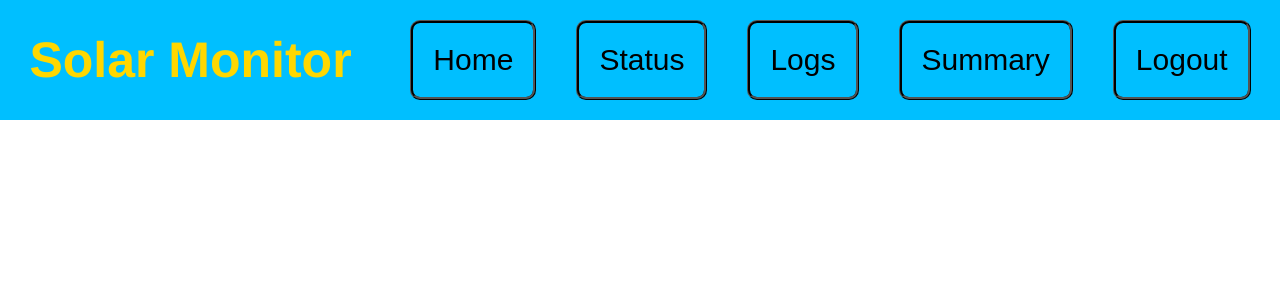
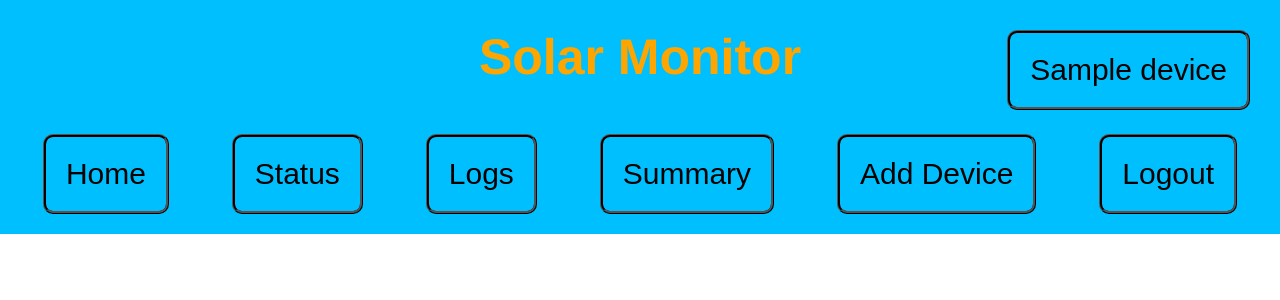
Before and after one commit to majd-kontar/solar-monitor-flask, a Flask app: template templates/navbar.html in a window 1280 px wide. Shown: the top 300 px of the page. Run offline with Flask 2, Linux system fonts and the light colour scheme; the template is opened without the code that fills it: most values are stand-ins (such as "Sample title", 1, 10 or a date in 2020).

Commit message:
ADD: Add device ADD: Switch devices

```diff
--- a/app.py
+++ b/app.py
@@ -34,11 +34,14 @@
         # print(session)
         user = session[id]
         data = shine_monitor.get_energy_now(user)
+        devices = user['device_names']
+        device = user['device']
+        print(device)
         # summary = shine_monitor.get_energy_summary(user)
         # source_time = shine_monitor.get_source_summary(user)
         status = shine_monitor.get_status(data)
         # print(data)
-        return render_template('home_page.html', data=data, status=status)
+        return render_template('home_page.html', data=data, status=status, device=device, devices=devices)
     else:
         response = make_response(redirect(url_for('login')))
         response.set_cookie('session_id', '', expires=0)
@@ -63,7 +66,9 @@
         # print(session)
         user = session[id]
         data = shine_monitor.get_data(user, day.strftime('%Y-%m-%d'))
-        return render_template('logs_page.html', data=data, today=today, prev=prev, next=next)
+        devices = user['device_names']
+        device = user['device']
+        return render_template('logs_page.html', data=data, today=today, prev=prev, next=next, device=device, devices=devices)
     else:
         return redirect(url_for('login'))
 
@@ -87,7 +92,10 @@
         user = session[id]
         summary = shine_monitor.get_energy_summary(user)
         source_time = shine_monitor.get_source_summary(user, day.strftime('%Y-%m-%d'))
-        return render_template('summary_page.html', summary=summary, source_time=source_time, today=today, next=next, prev=prev)
+        device = user['device']
+        devices = user['device_names']
+        return render_template('summary_page.html', summary=summary, source_time=source_time, today=today, next=next, prev=prev, device=device,
+                               devices=devices)
     else:
         return redirect(url_for('login'))
 
@@ -100,8 +108,10 @@
         user = session[id]
         data = shine_monitor.get_energy_now(user)
         status = shine_monitor.get_status(data)
+        device = user['device']
+        devices = user['device_names']
         # print(data)
-        return render_template('status_page.html', status=status)
+        return render_template('status_page.html', status=status, device=device, devices=devices)
     else:
         return redirect(url_for('login'))
 
@@ -115,7 +125,8 @@
         pwd = request.form['password'].strip()
         pwd = str(hashlib.sha1(pwd.encode('utf-8')).hexdigest())
         user_db = database.get_user(usr)
-        if user_db and pwd == user_db[1]:
+        if user_db and pwd == user_db['password']:
+            user_db['device'] = user_db['device_names'][0]
             key = get_random_string(20)
             session[key] = user_db
             response = make_response(redirect('/home-' + key))
@@ -164,6 +175,43 @@
     return render_template('register.html', error=err)
 
 
+@app.route('/add_device', methods=['GET', 'POST'])
+def add_device():
+    err = None
+    id = request.cookies.get('session_id')
+    if id in session:
+        if request.method == 'POST':
+            try:
+                user = session[id]
+                if database.get_device(user, request.form['devicename'].strip()):
+                    err = 'Device already exists!'
+                elif shine_monitor.invalid_device(user, request.form):
+                    err = 'Check device parameters!'
+                else:
+                    database.add_device(user, request.form)
+                    user_db = database.get_user(user['username'])
+                    user_db['device'] = user_db['device_names'][0]
+                    session[id] = user_db
+                    return redirect('/home')
+            except:
+                err = 'Failed to add device. Please try again.'
+        return render_template('add_device.html', error=err)
+    else:
+        return redirect(url_for('login'))
+
+
+@app.route('/change_device/<device>')
+def set_device(device):
+    id = request.cookies.get('session_id')
+    if id in session:
+        user = session[id]
+        user['device'] = device
+        session[id] = user
+        return redirect(request.referrer)
+    else:
+        return redirect(url_for('login'))
+
+
 @app.route('/', defaults={'path': ''})
 @app.route('/<path:path>')
 def catch_all(path):
--- a/static/index.css
+++ b/static/index.css
@@ -21,7 +21,7 @@
 }
 
 nav {
-    display: flex;
+    display: block;
     align-items: center;
     justify-content: space-evenly;
     background-color: deepskyblue;
@@ -179,6 +179,24 @@
     margin: 50px 20px 20px 20px;
 }
 
+.devices {
+    position: absolute;
+    top: 10px;
+    right: 10px;
+
+}
+
+.devices div {
+    background-color: darkseagreen;
+    width: fit-content;
+    border-radius: 20px;
+    border-style: groove;
+}
+
+.devices div {
+    display: none;
+}
+
 @media only screen and (max-width: 1500px) {
     input {
         display: block;
@@ -206,10 +224,6 @@
     a h1 {
         font-size: 40px;
         white-space: break-spaces;
-    }
-
-    nav {
-        display: block;
     }
 
     nav button {
@@ -269,7 +283,6 @@
     }
 
     nav {
-        display: block;
         padding-bottom: 5px;
     }
 
--- a/static/index.js
+++ b/static/index.js
@@ -14,3 +14,12 @@
         buttons.style.setProperty('display', 'flex')
     }
 }
+
+const show_hide_devices = () => {
+    var buttons = document.querySelector('.devices div')
+    if (buttons.style.getPropertyValue('display') === 'flex') {
+        buttons.style.setProperty('display', 'none')
+    } else {
+        buttons.style.setProperty('display', 'flex')
+    }
+}
--- a/templates/navbar.html
+++ b/templates/navbar.html
@@ -9,6 +9,22 @@
     <title>Solar Monitor</title>
 </head>
 <nav>
+    <div class="devices">
+        <button type="button" type="button" onclick=show_hide_devices()>
+            {{ device }}
+        </button>
+        {% if (devices|length)>1 %}
+            <div>
+                {% for i in range(devices|length) %}
+                    {% if devices[i]!=device %}
+                        <button type="button" class="device" onclick=window.location.href=navigate('change_device/{{ devices[i] }}')>
+                        {{ devices[i] }}
+                    {% endif %}
+                </button>
+                {% endfor %}
+            </div>
+        {% endif %}
+    </div>
     <a href='/'>
         <h1>Solar Monitor</h1>
     </a>
@@ -35,6 +51,10 @@
             Summary
         </button>
         <button type="button"
+                onclick=window.location.href=navigate('add_device')>
+            Add Device
+        </button>
+        <button type="button"
                 onclick=window.location.href=navigate('logout')>
             Logout
         </button>
```
Also changed, not shown: database.py (+54 -6 lines), shine_monitor_api.py (+34 -17 lines), templates/add_device.html (added, +22 -0 lines).
